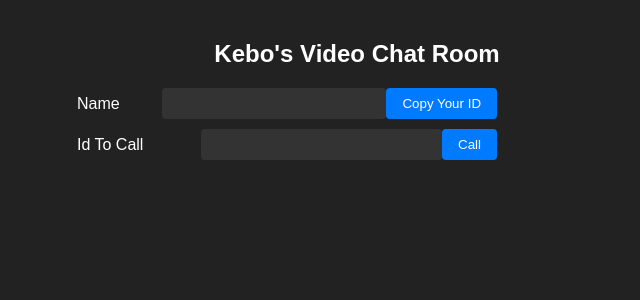
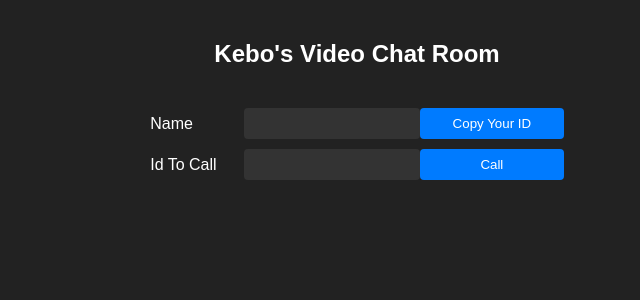
Before and after one commit to ken0gul/vChat-frontend, a React (Create React App) app: page / in a window 1280 px wide. Shown: the top 300 px of the page, without its empty margins (283-923 px from the left). Built offline with nearby package versions, Linux system fonts and the light colour scheme; no server answers.

Commit message:
updated some styles

```diff
--- a/src/components/Options.jsx
+++ b/src/components/Options.jsx
@@ -12,7 +12,7 @@
     callUser(idToCall);
   };
   return (
-    <div>
+    <div className="options-wrapper">
       <form action="">
         <div>
           <label htmlFor="Name">Name</label>
--- a/src/styles.css
+++ b/src/styles.css
@@ -1,4 +1,9 @@
 /* Global Styles */
+* {
+  margin: 0;
+  padding: 0;
+  box-sizing: border-box;
+}
 
 body {
   font-family: Arial, sans-serif;
@@ -14,6 +19,11 @@
   text-align: center;
 }
 
+/* Options Wrapper*/
+
+.options-wrapper {
+  align-self: center;
+}
 /* App Component */
 
 .container {
@@ -21,6 +31,11 @@
   margin: 0 auto;
   padding: 20px;
   box-sizing: border-box;
+
+  display: flex;
+  flex-direction: column;
+  justify-content: center;
+  gap: 20px;
 }
 
 /* VideoPlayer Component */
@@ -49,14 +64,13 @@
   display: flex;
   align-items: center;
   margin-bottom: 10px;
-  width: 75%;
+  width: 100%;
   justify-content: center;
 }
 
 label {
   margin-right: 10px;
-  flex-shrink: 0;
-  flex-grow: 1;
+  width: 100px;
 }
 
 input[type="text"] {
@@ -66,6 +80,7 @@
   border: none;
   background-color: #333;
   color: #fff;
+  width: 50%;
 }
 
 button {
@@ -75,6 +90,7 @@
   background-color: #007bff;
   color: #fff;
   cursor: pointer;
+  width: 40%;
 }
 
 button:disabled {
```
